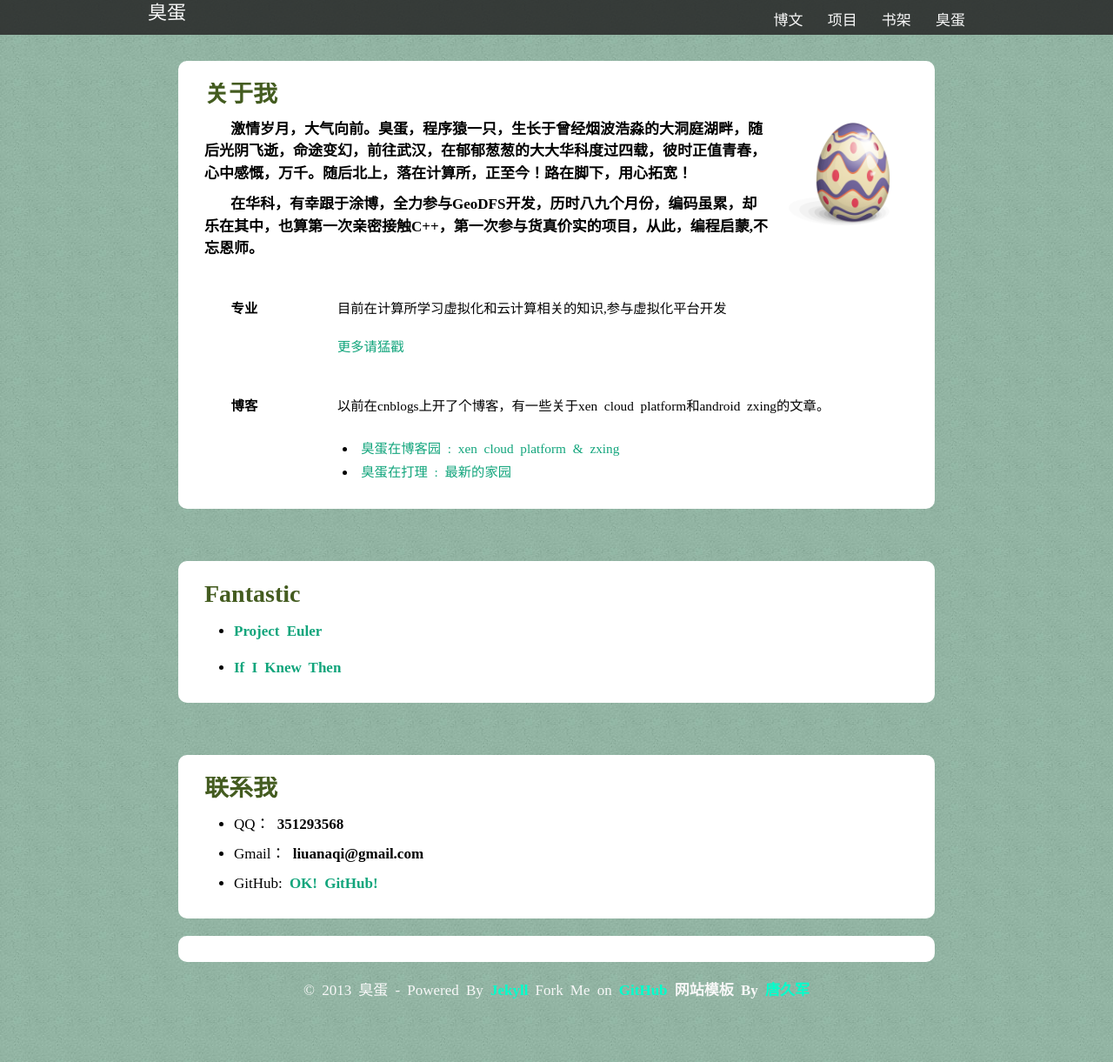
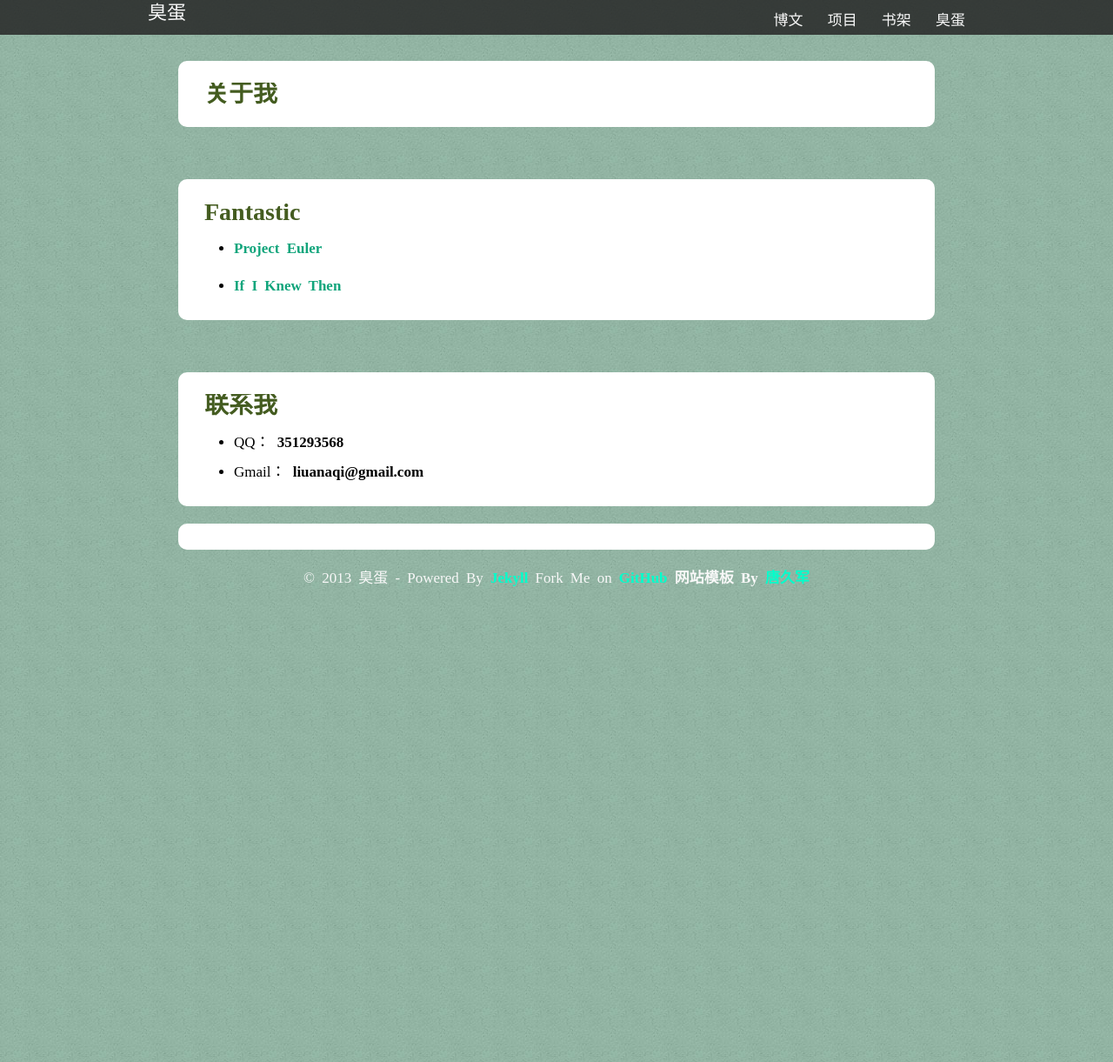
Before and after one commit to liuan/blog, a Jekyll site: the page built from about_me.html, in a window 1280 px wide and 1221 px high. Shown: the whole window at 87% size. Built offline with Jekyll 4.4.1, drawn with Linux system fonts in a browser that asks for light colours; comment, search, counter and statistics services are not loaded.

Commit message:
about me

```diff
--- a/about_me.html
+++ b/about_me.html
@@ -5,34 +5,6 @@ title: 臭蛋（关于我）
 
 <div class="well well-header">
     <h3>关于我</h3>
-    <p>
-        <img class="pull-right" style="margin-top: -3emi;" src="assets/img/choudan.png" title="choudan" width="120px">
-    </p>
-    <div>
-    <p><strong>
-    激情岁月，大气向前。臭蛋，程序猿一只，生长于曾经烟波浩淼的大洞庭湖畔，随后光阴飞逝，命途变幻，前往武汉，在郁郁葱葱的大大华科度过四载，彼时正值青春，心中感慨，万千。随后北上，落在计算所，正至今！路在脚下，用心拓宽！
-    </strong></p>
-    <p><strong>
-    在华科，有幸跟于涂博，全力参与GeoDFS开发，历时八九个月份，编码虽累，却乐在其中，也算第一次亲密接触C++，第一次参与货真价实的项目，从此，编程启蒙,不忘恩师。
-    </strong></p>
-    </div>
-    <div class="section">
-        <h6 id="major">专业</h6>
-        <p>目前在计算所学习虚拟化和云计算相关的知识,参与虚拟化平台开发</p>
-        <br>
-        <a href="http://www.choudan.net/projects.html">更多请猛戳</a>
-    </div>
-    <div class="section">
-        <h6 id="blog">博客</h6>
-        <p>以前在cnblogs上开了个博客，有一些关于xen cloud platform和android zxing的文章。</p>
-        <br>
-        <li>
-        <a href="http://www.cnblogs.com/liuan" title="xen 和 anroid zxing">臭蛋在博客园 : xen cloud platform & zxing </a>
-        </li>
-        <li>
-        <a href="http://www.choudan.net/archives.html" title="这儿的臭蛋">臭蛋在打理 : 最新的家园</a>
-        </li>
-    </div>
 </div>
 
 <div class="well well-header">
@@ -51,7 +23,6 @@ title: 臭蛋（关于我）
     <ul>
         <li>QQ： <strong>351293568</strong></li>
         <li>Gmail： <strong>liuanaqi@gmail.com</strong></li>
-        <li>GitHub:  <a href="https://github.com/liuan"><strong>OK! GitHub!</strong></a></li>
     </ul>
 </div>
 
```
